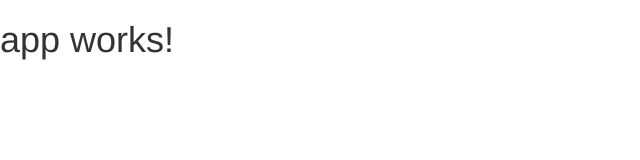
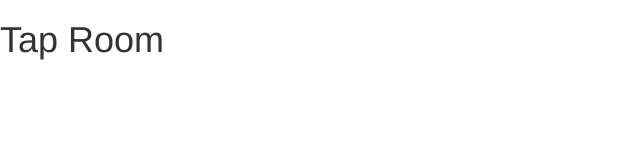
Before and after one commit to mckjoe/Bier-Haus, an Angular app: page / in a window 1280 px wide. Shown: the top 160 px of the page, without its empty margins (0-640 px from the left). Built offline with nearby package versions, Linux system fonts and the light colour scheme.

Commit message:
add Keg class to models and import keg class to app.component.ts

```diff
--- a/src/app/app.component.ts
+++ b/src/app/app.component.ts
@@ -1,10 +1,10 @@
 import { Component } from '@angular/core';
-
+import { Keg } from './model/tap-room.model';
 @Component({
   selector: 'app-root',
   templateUrl: './app.component.html',
   styleUrls: ['./app.component.css']
 })
 export class AppComponent {
-  title = 'app works!';
+  title = 'Tap Room';
 }
--- /dev/null
+++ b/src/app/model/tap-room.model.ts
@@ -0,0 +1,4 @@
+export class Keg {
+  public pints: number = 124;
+  constructor(public name: string, public brand: string, public abv: number, public price: number) {}
+}
```
